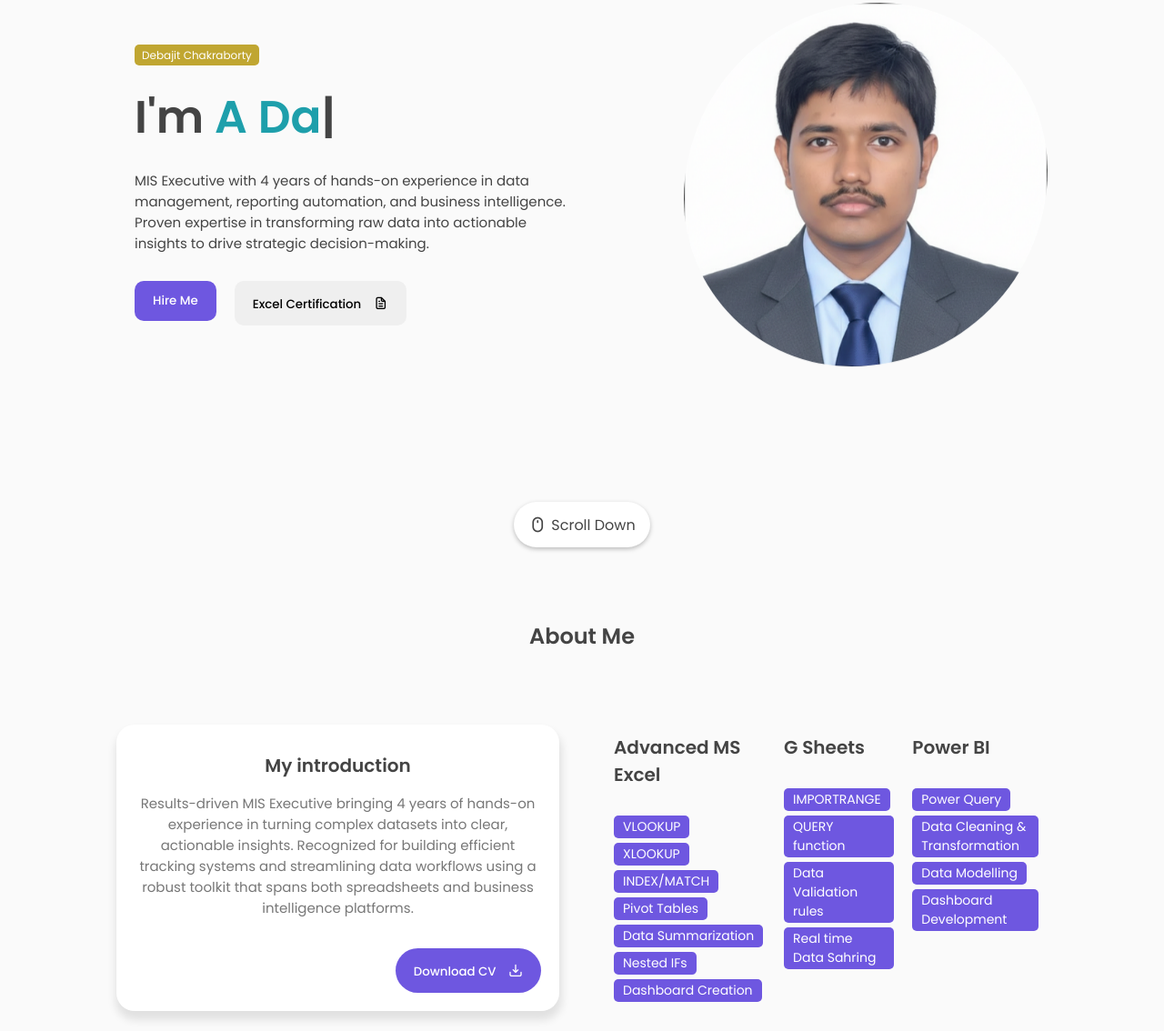
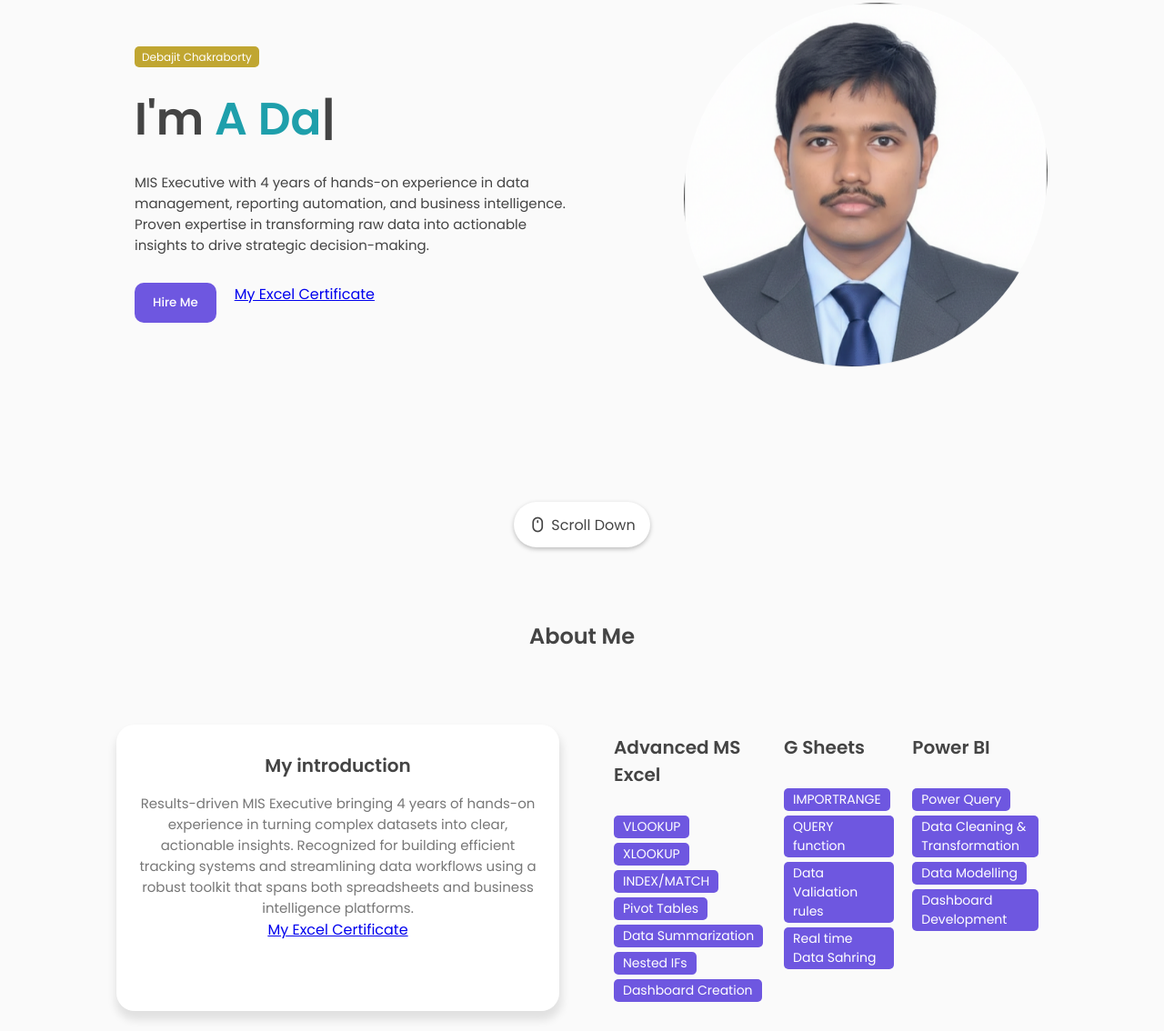
Before and after one commit to thedataguyweb/portfolio, a plain HTML site: page index.html in a window 1280 px wide. Shown: the part 198-1332 px from the top of the page at 91% size. Drawn offline with nearby package versions, Linux system fonts and the light colour scheme.

Commit message:
Update index.html

```diff
--- a/index.html
+++ b/index.html
@@ -90,15 +90,10 @@
               <a href="#contact" class="hire">
                 <button class="btn blue-btn">Hire Me</button></a
               >
-              <button
-                class="btn"
-                onclick="
-                  window.open(
-                   https://www.testdome.com/certificates/1de86c4d9c534b7aadc6eb2eb8fbec7d)
-                "
-              >
-                Excel Certification <i class="uil uil-file-alt"></i>
-              </button>
+
+<a href="https://www.testdome.com/certificates/1de86c4d9c534b7aadc6eb2eb8fbec7d" target="_blank" rel="noopener noreferrer">
+     My Excel Certificate
+</a>
             </div>
           </div>
           <div class="featured-image">
@@ -130,16 +125,9 @@
                   spans both spreadsheets and business intelligence platforms.
                 </p>
                 <div class="about-btn">
-                  <button
-                    class="btn"
-                    onclick="
-                      window.open(
-                        './assets/Debajit_Chakraborty_MIS_Executive_Resume.pdf',
-                      )
-                    "
-                  >
-                    Download CV <i class="uil uil-import"></i>
-                  </button>
+                  <a href="https://www.testdome.com/certificates/1de86c4d9c534b7aadc6eb2eb8fbec7d" target="_blank" rel="noopener noreferrer">
+   My Excel Certificate
+</a>
                 </div>
               </div>
             </div>
```
